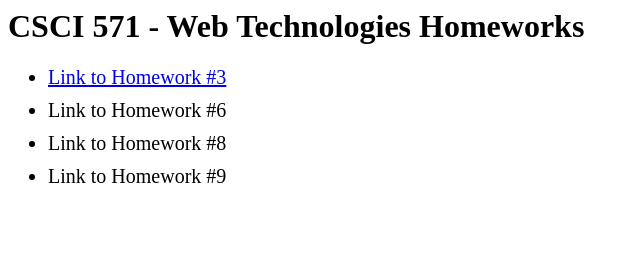
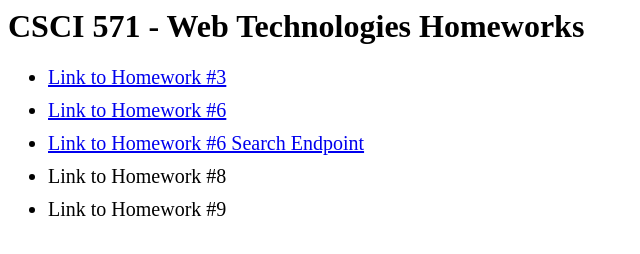
Before and after one commit to Akshata-Patangi/Akshata-Patangi.github.io, a plain HTML site: page patangiakshataindex.html in a window 1280 px wide. Shown: the whole page, without its empty margins (0-640 px from the left). Drawn offline with Linux system fonts and the light colour scheme.

Commit message:
Homework 6 link update

```diff
--- a/patangiakshataindex.html
+++ b/patangiakshataindex.html
@@ -2,7 +2,8 @@
 <h1>CSCI 571 - Web Technologies Homeworks</h1>
 <ul>
 	<li style="padding-bottom: 10;font-size:20"><a href="./mnopq/HW3_home.html" target="_blank">Link to Homework #3</a></li>
-	<li style="padding-bottom: 10;font-size:20"><a>Link to Homework #6</a></li>
+	<li style="padding-bottom: 10;font-size:20"><a href="https://patangi-akshata-submission-hw6.azurewebsites.net/hw6.html" target="_blank">Link to Homework #6</a></li>
+	<li style="padding-bottom: 10;font-size:20"><a href="https://patangi-akshata-submission-hw6.azurewebsites.net/movie_endpoint?name=bigbang" target="_blank">Link to Homework #6 Search Endpoint</a></li>
 	<li style="padding-bottom: 10;font-size:20"><a>Link to Homework #8</a></li>
 	<li style="padding-bottom: 10;font-size:20"><a>Link to Homework #9</a></li>
 </ul>
```
